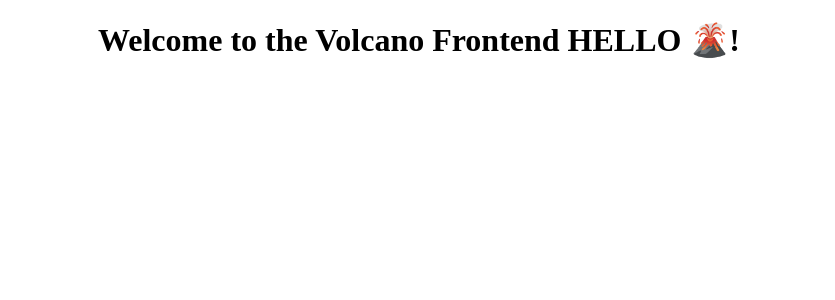
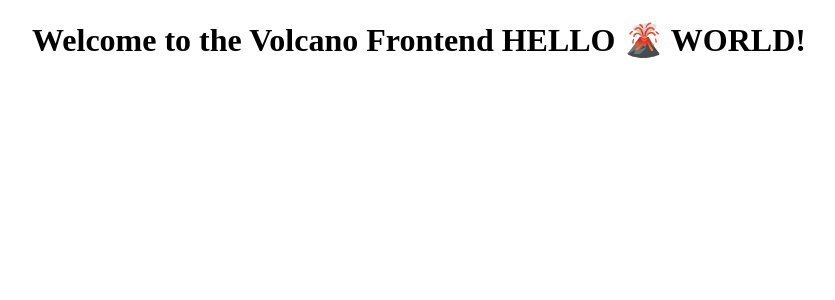
Before and after one commit to dankearney/Volcano, an Angular app: page / in a window 1280 px wide. Shown: the top 300 px of the page, without its empty margins (221-1056 px from the left). Built offline with nearby package versions, Linux system fonts and the light colour scheme.

Commit message:
First Change 5/6/18

```diff
--- a/src/app/app.component.ts
+++ b/src/app/app.component.ts
@@ -6,5 +6,5 @@ import { Component } from '@angular/core';
   styleUrls: ['./app.component.css']
 })
 export class AppComponent {
-  title = 'Volcano Frontend HELLO 🌋';
+  title = 'Volcano Frontend HELLO 🌋 WORLD';
 }
```
Also changed, not shown: 1 other file (tests, documents, lock files or other folders).
